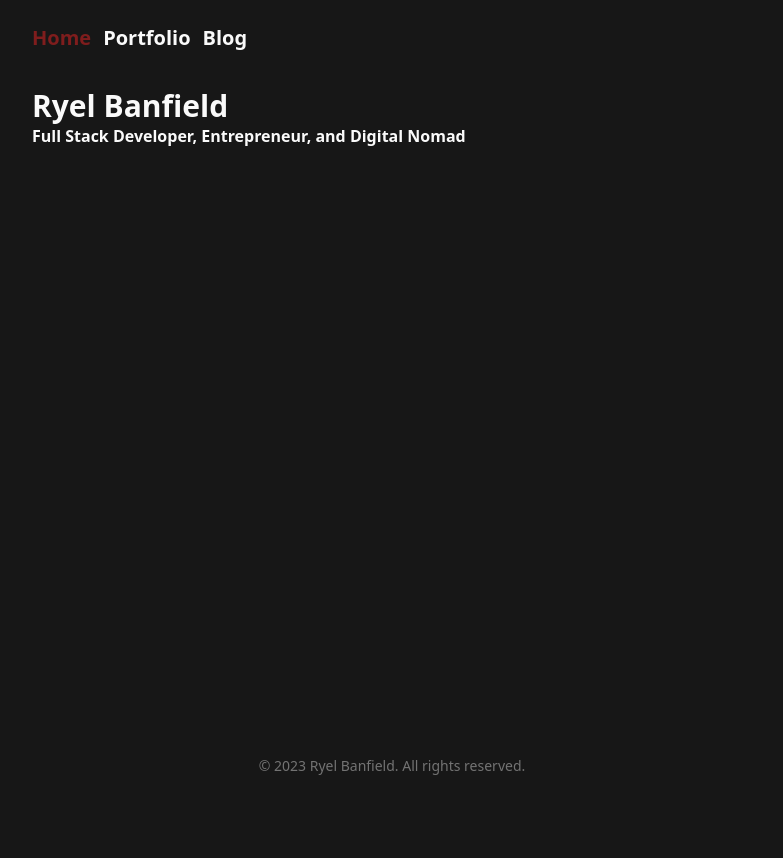
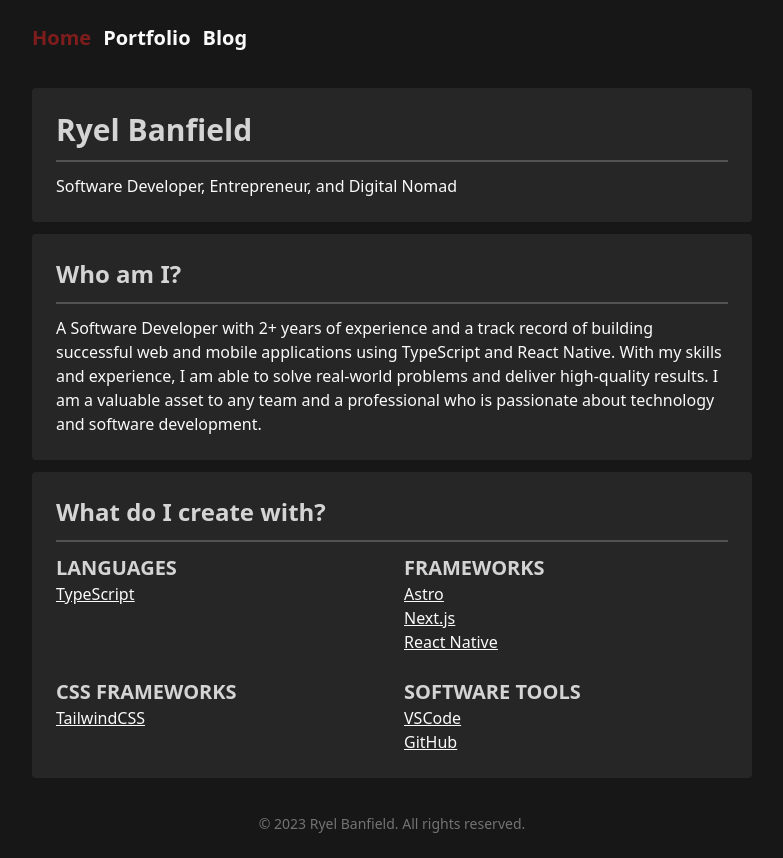
Before and after one commit to RyelBanfield/ryelbanfield.me, an Astro site: page / in a window 1280 px wide. Shown: the whole page, without its empty margins (248-1031 px from the left). Before the commit the page ends 800 px from the top, so only its background shows below. Built offline with nearby package versions, Linux system fonts and the light colour scheme; Astro itself is replaced by a stand-in of ours.

Commit message:
Add to home page

```diff
--- a/src/pages/index.astro
+++ b/src/pages/index.astro
@@ -1,10 +1,87 @@
 ---
+import Card from "../layouts/Card.astro";
 import Layout from "../layouts/Layout.astro";
+
+const tools = [
+  {
+    category: "Languages",
+    software: [{ name: "TypeScript", href: "https://www.typescriptlang.org" }],
+  },
+  {
+    category: "Frameworks",
+    software: [
+      { name: "Astro", href: "https://astro.build" },
+      { name: "Next.js", href: "https://nextjs.org" },
+      { name: "React Native", href: "https://reactnative.dev" },
+    ],
+  },
+  {
+    category: "CSS Frameworks",
+    software: [{ name: "TailwindCSS", href: "https://tailwindcss.com" }],
+  },
+  {
+    category: "Software Tools",
+    software: [
+      { name: "VSCode", href: "https://code.visualstudio.com" },
+      { name: "GitHub", href: "https://github.com" },
+    ],
+  },
+];
 ---
 
 <Layout title="Ryel's Portfolio & Blog">
-  <h1 class="text-3xl font-bold">Ryel Banfield</h1>
-  <h2 class="font-semibold">
-    Full Stack Developer, Entrepreneur, and Digital Nomad
-  </h2>
+  <section class="grid grid-cols-1 gap-3">
+    <Card>
+      <h1
+        class="mb-3 border-b-2 border-neutral-600 pb-3 text-3xl font-bold text-neutral-300"
+      >
+        Ryel Banfield
+      </h1>
+      <p>Software Developer, Entrepreneur, and Digital Nomad</p>
+    </Card>
+
+    <Card>
+      <h2
+        class="mb-3 border-b-2 border-neutral-600 pb-3 text-2xl font-semibold text-neutral-300"
+      >
+        Who am I?
+      </h2>
+      <p>
+        A Software Developer with 2+ years of experience and a track record of
+        building successful web and mobile applications using TypeScript and
+        React Native. With my skills and experience, I am able to solve
+        real-world problems and deliver high-quality results. I am a valuable
+        asset to any team and a professional who is passionate about technology
+        and software development.
+      </p>
+    </Card>
+
+    <Card>
+      <h2
+        class="mb-3 border-b-2 border-neutral-600 pb-3 text-2xl font-semibold text-neutral-300"
+      >
+        What do I create with?
+      </h2>
+      <div class="grid grid-cols-2 gap-6">
+        {
+          tools.map((tool) => (
+            <div>
+              <h3 class="text-xl font-semibold uppercase text-neutral-300">
+                {tool.category}
+              </h3>
+              <ul>
+                {tool.software.map((software) => (
+                  <li class="underline hover:text-red-900">
+                    <a href={software.href} target="_blank">
+                      {software.name}
+                    </a>
+                  </li>
+                ))}
+              </ul>
+            </div>
+          ))
+        }
+      </div>
+    </Card>
+  </section>
 </Layout>
```
